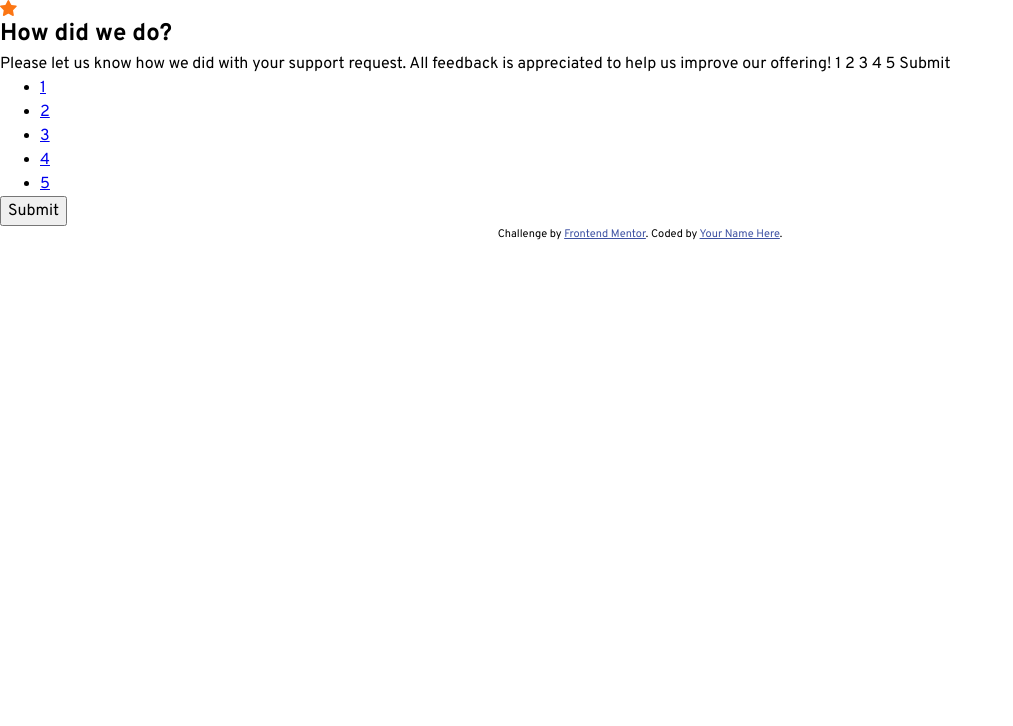
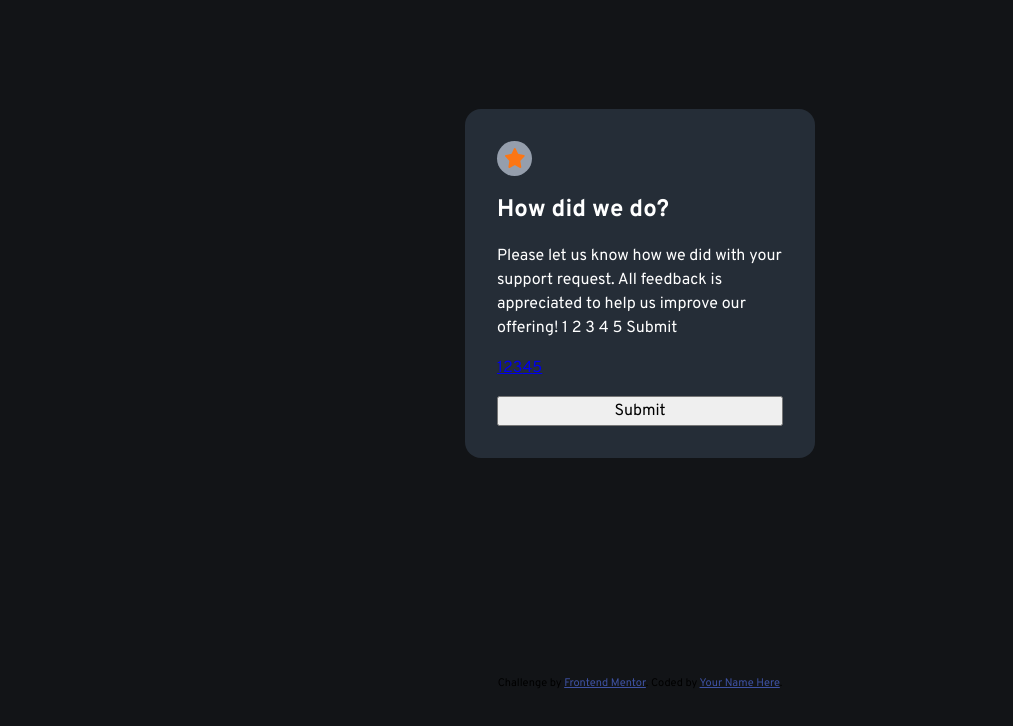
Before and after one commit to regret546/interactive-rating-component-main, a plain HTML site: page index.html in a window 1280 px wide. Shown: the whole page, without its empty margins (0-1013 px from the left). Drawn offline with Linux system fonts and the light colour scheme.

Commit message:
Initial card design

```diff
--- a/apps/scss/layout/_body.scss
+++ b/apps/scss/layout/_body.scss
@@ -1,3 +1,14 @@
 body {
-  font-size: var(--ff--primary);
+  font-family: var(--ff--primary);
+  background-color: var(--clr--very-dark-blue);
+  min-height: 100vh;
+  display: grid;
+  place-items: center;
 }
+
+ul {
+  padding: 0;
+  li {
+    list-style: none;
+  }
+}
--- /dev/null
+++ b/apps/scss/layout/_container.scss
@@ -0,0 +1,29 @@
+.container {
+  max-width: 350px;
+  color: var(--clr--white);
+  background-color: var(--clr--dark-blue);
+  padding: 2rem;
+  border-radius: 1rem;
+
+  .card {
+    display: grid;
+    gap: 1rem;
+
+    &__star_image {
+      display: grid;
+      place-items: center;
+      width: 35px;
+      height: 35px;
+      border-radius: 35px;
+      background-color: var(--clr--light-grey);
+      img {
+        width: 20px;
+        height: 20px;
+      }
+    }
+
+    &__ratenumber {
+      display: flex;
+    }
+  }
+}
--- a/apps/scss/layout/_index.scss
+++ b/apps/scss/layout/_index.scss
@@ -1 +1,2 @@
 @forward "body";
+@forward "container";
--- a/index.html
+++ b/index.html
@@ -35,7 +35,9 @@
     <main class="container">
       <!-- Rating state start -->
       <section class="card">
-        <img src="images/icon-star.svg" alt="star icon" />
+        <div class="card__star_image">
+          <img src="images/icon-star.svg" alt="star icon" />
+        </div>
         <h1 class="card__headline">How did we do?</h1>
         <p>
           Please let us know how we did with your support request. All feedback
```
Also changed, not shown: dist/style.css, 1 other file.
